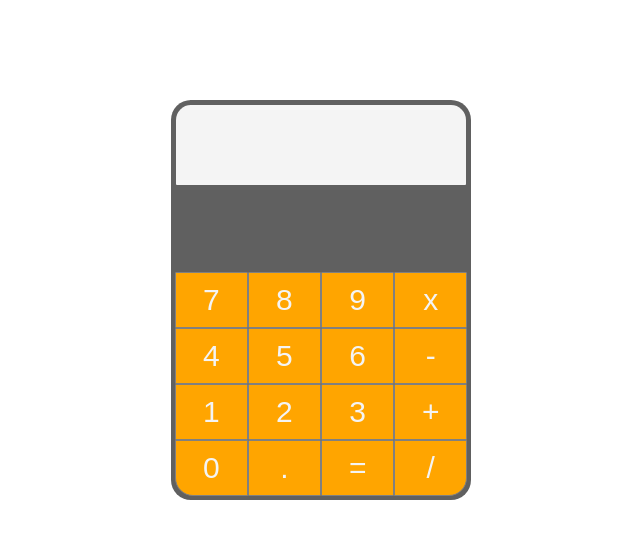
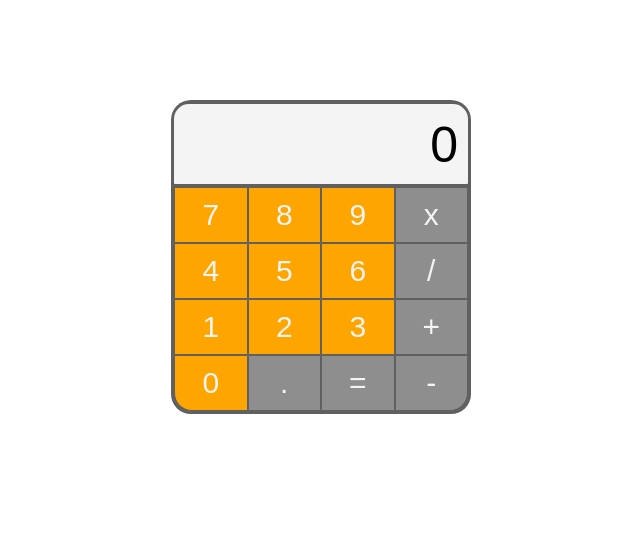
Before and after one commit to rubengpr/calculator, a plain HTML site: page index.html in a window 1280 px wide. Shown: the whole page, without its empty margins (319-959 px from the left). Drawn offline with Linux system fonts and the light colour scheme.

Commit message:
Added v1.1 HTML & CSS

```diff
--- a/index.html
+++ b/index.html
@@ -10,25 +10,25 @@
 <body>
     <div id="container">
         <div id="display">
-
+            <p id="display-text">0</p>
         </div>
         <div id="button-grid">
             <button class="button-numbers">7</button>
             <button class="button-numbers">8</button>
             <button class="button-numbers">9</button>
-            <button class="button-numbers">x</button>
+            <button class="button-numbers button-signs">x</button>
             <button class="button-numbers">4</button>
             <button class="button-numbers">5</button>
             <button class="button-numbers">6</button>
-            <button class="button-numbers">-</button>
+            <button class="button-numbers button-signs">/</button>
             <button class="button-numbers">1</button>
             <button class="button-numbers">2</button>
             <button class="button-numbers">3</button>
-            <button class="button-numbers">+</button>
+            <button class="button-numbers button-signs">+</button>
             <button class="button-numbers">0</button>
-            <button class="button-numbers">.</button>
-            <button class="button-numbers">=</button>
-            <button class="button-numbers">/</button>
+            <button class="button-numbers button-signs">.</button>
+            <button class="button-numbers button-signs">=</button>
+            <button class="button-numbers button-signs">-</button>
         </div>
     </div>
 </body>
--- a/style.css
+++ b/style.css
@@ -3,6 +3,7 @@ body {
     justify-content: center;
     align-items: center;
     margin: 0;
+    font-family: Arial, Helvetica, sans-serif;
 }
 
 #container {
@@ -11,23 +12,35 @@ body {
     flex-direction: column;
     align-items: center;
     width: 300px;
-    height: 400px;
+    height: 314px;
     border-radius: 20px;
     background-color: #606060;
 }
 
 #display {
-    margin-top: 5px;
-    margin-bottom: 87px;
+    position: relative;
+    margin-top: 4px;
+    margin-bottom: 3px;
     border-radius: 15px 15px 1px 1px;
     background-color: #f4f4f4;
-    width: 290px;
-    height: 80px;
+    width: 98%;
+    min-height: 80px;
+}
+
+#display-text {
+    position: absolute;
+    bottom: 0;
+    right: 0;
+    margin: 0;
+    padding: 0px 10px 10px 0px;
+    font-size: 50px;
 }
 
 #button-grid {
     display: grid;
     grid-template-columns: 25% 25% 25% 25%;
+    width: 98%;
+
 }
 
 .button-numbers:hover {
@@ -42,11 +55,20 @@ body {
     border-radius: 0px 0px 18px 0px;
 }
 
+.button-signs {
+    background-color: rgb(143, 142, 142);
+}
+
+.button-signs:hover {
+    background-color: #a7a7a7;
+}
+
 button {
     background-color: orange;
-    border: solid gray 1px;
+    border: solid #606060 1px;
     border-radius: 1px;
-    padding: 10px 27px;
+    padding: 10px;
     font-size: 30px;
     color: rgb(244, 244, 244);
+    font-family: inherit;
 }
```
